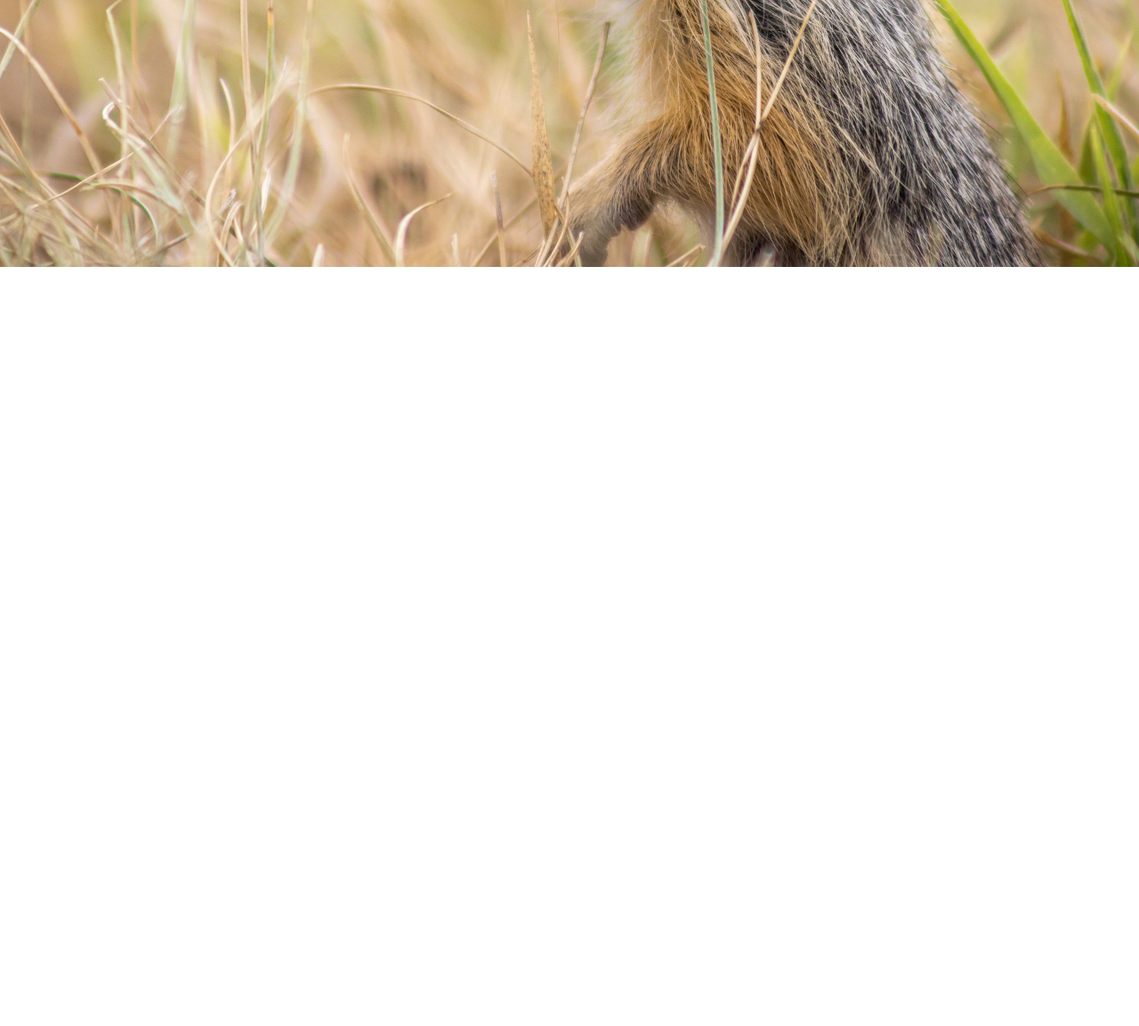
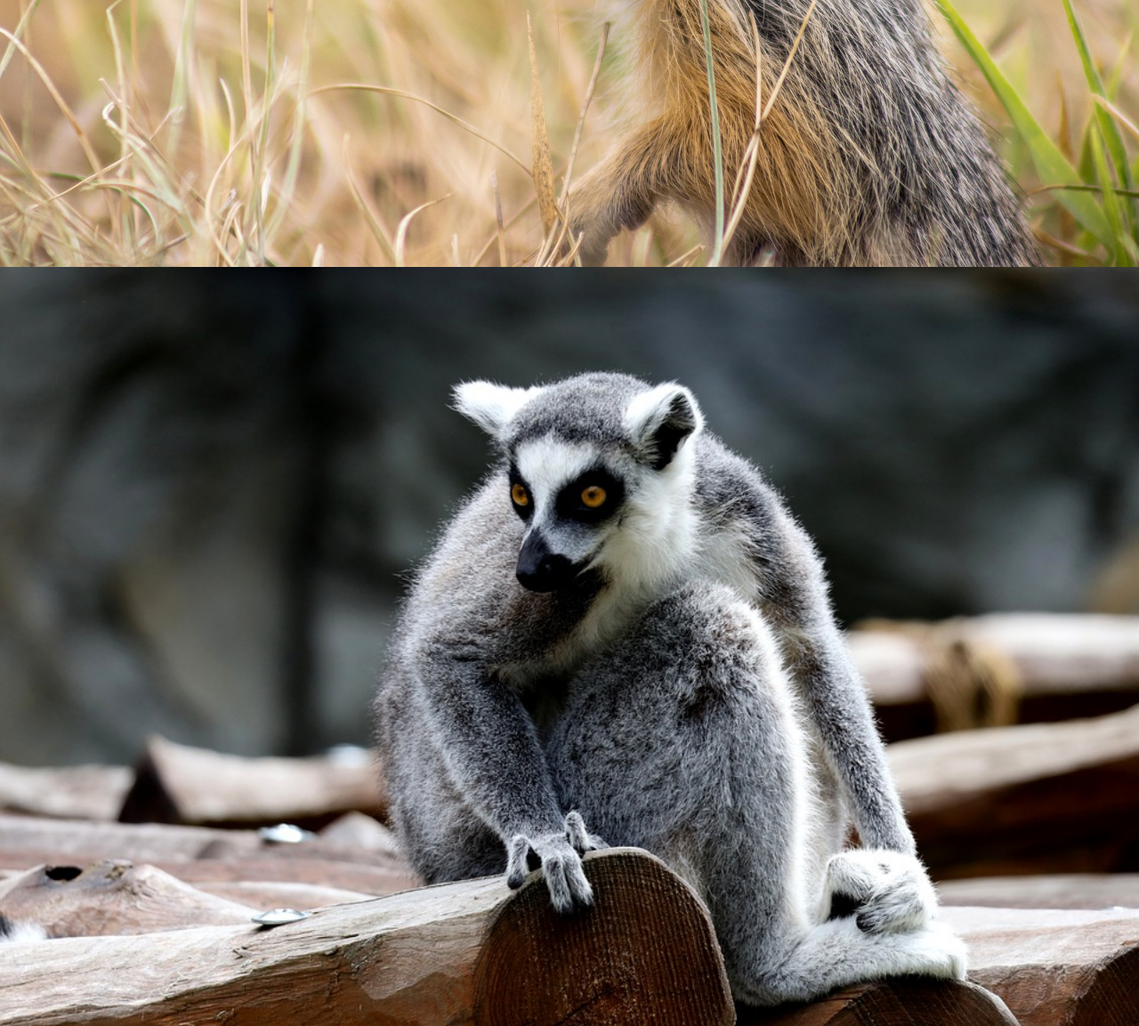
Before and after one commit to Hebersonmiliano/Bootstrap-responsivo, a plain HTML site: page index.html in a window 1280 px wide. Shown: the part 2239-3392 px from the top of the page at 89% size. Before the commit the page ends 2539 px from the top, so only its background shows below. Drawn offline with nearby package versions, Linux system fonts and the light colour scheme.

Commit message:
Update index.html

```diff
--- a/index.html
+++ b/index.html
@@ -42,6 +42,7 @@
     <img src="1.jpg" width="100% " height="50%" alt="">
     <img src="2.jpg" width="100% " height="50%" alt="">
     <img src="3.jpg" width="100% " height="50%" alt="">
+    <img src="4.jpg" width="100% " height="50%" alt="">
     <script src="https://code.jquery.com/jquery-3.4.1.slim.min.js" integrity="sha384-J6qa4849blE2+poT4WnyKhv5vZF5SrPo0iEjwBvKU7imGFAV0wwj1yYfoRSJoZ+n" crossorigin="anonymous"></script>
     <script src="https://cdn.jsdelivr.net/npm/popper.js@1.16.0/dist/umd/popper.min.js" integrity="sha384-Q6E9RHvbIyZFJoft+2mJbHaEWldlvI9IOYy5n3zV9zzTtmI3UksdQRVvoxMfooAo" crossorigin="anonymous"></script>
     <script src="https://cdn.jsdelivr.net/npm/bootstrap@4.4.1/dist/js/bootstrap.min.js" integrity="sha384-wfSDF2E50Y2D1uUdj0O3uMBJnjuUD4Ih7YwaYd1iqfktj0Uod8GCExl3Og8ifwB6" crossorigin="anonymous"></script>
```
